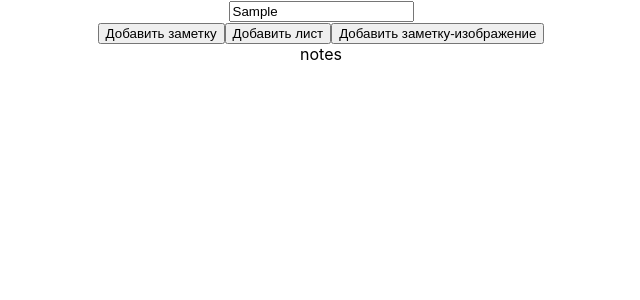
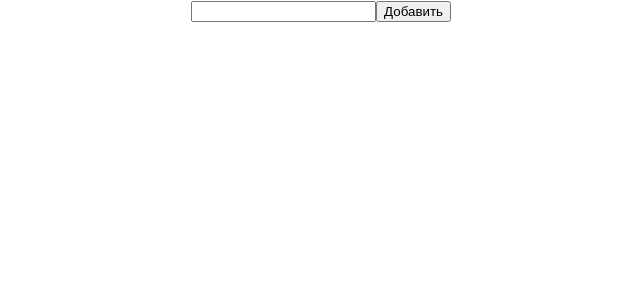
Before and after one commit to tarthur/google-keep-clone, a React (Create React App) app: page / in a window 1280 px wide. Both pictures are taken after typing "Sample" into the empty fields and a click on the button "Добавить заметку". Shown: the top 300 px of the page, without its empty margins (319-959 px from the left). Built offline with nearby package versions, Linux system fonts and the light colour scheme.

Commit message:
note type distribution

```diff
--- a/src/components/add-notes-panel/add-notes-panel.js
+++ b/src/components/add-notes-panel/add-notes-panel.js
@@ -1,16 +1,65 @@
-import React from 'react'
+import React, {Component} from 'react'
 
-const AddNotesPanel = ({addSimpleNote, addListNote, addImgNote, onClick}) => {
+class AddNotesPanel extends Component {
+  state = {
+    addInputText: '',
+    type: ''
+  }
+
+  onClickAddBtn = () => {
+    this.props.onClickAddBtn({
+      text: this.state.addInputText,
+      type: this.state.type
+    });
+    this.setState({
+      addInputText: '',
+      type: ''
+    })
+  }
+
+  onChange = e => this.setState({addInputText: e.target.value})
+  addType = type => this.setState({type})
+
+  getPanel = () => {
+    switch(this.state.type) {
+      case 'note' :
         return (
           <div>
-      <div onClick={onClick}>
+            <input type="text" value={this.state.addInputText} onChange={this.onChange} />
+            <button onClick={this.onClickAddBtn}>Добавить</button>
+          </div>
+        )
+      case 'list' :
+        return (
+          <div>
+            <input type="text" value={this.state.addInputText} onChange={this.onChange} />
+            <button onClick={this.onClickAddBtn}>Добавить</button>
+          </div>
+        )
+      case 'img' :
+        return (
+          <div>
+            <input type="text" value={this.state.addInputText} onChange={this.onChange} />
+            <button onClick={this.onClickAddBtn}>Добавить</button>
+          </div>
+        )
+      default :
+        return (
+          <div>
+            <div>
               <input type="text" />
             </div>
-      <button onClick={addSimpleNote}>Добавить заметку</button>
-      <button onClick={addListNote}>Добавить лист</button>
-      <button onClick={addImgNote}>Добавить заметку-изображение</button>
+            <button onClick={() => this.addType('note')}>Добавить заметку</button>
+            <button onClick={() => this.addType('list')}>Добавить лист</button>
+            <button onClick={() => this.addType('img')}>Добавить заметку-изображение</button>
           </div>
         )
     }
+  }
+
+  render() {
+    return this.getPanel()
+  }
+}
 
 export default AddNotesPanel
--- a/src/components/all-notes/all-notes.js
+++ b/src/components/all-notes/all-notes.js
@@ -1,9 +1,12 @@
 import React from 'react'
+import NotePreview from '../note-preview'
 
-const AllNotes = ({notes}) => {
+const AllNotes = props => {
+  const notes = props.notes.map(note => {
+    return <NotePreview note={note} />
+  })
 
-
-  return <div>notes</div>
+  return <div>{notes}</div>
 }
 
 export default AllNotes
--- a/src/components/main/main.js
+++ b/src/components/main/main.js
@@ -5,61 +5,25 @@ import AllNotes from '../all-notes'
 
 class Main extends Component {
   state = {
-    addPanel: true
+    notes: []
   }
 
-  addSimpleNote = () => {
-    alert('addSimpleNote')
-  }
-
-  addListNote = () => {
-    alert('addListNote')
-  }
-
-  addImgNote = () => {
-    alert('addImgNote')
-  }
-
-  onClickAddPanel = () => {
-    this.setState(state => {
-      const addPanel = !state.addPanel;
-
-      return {addPanel}
+  onClickAddBtn = (obj) => {
+    this.setState({
+      notes: [
+        ...this.state.notes,
+        obj
+      ]
     })
   }
 
-  onBlur = () => {
-    this.setState(state => {
-      const addPanel = !state.addPanel;
+  render() {
+    const {notes} = this.state;
 
-      return {addPanel}
-    })
-  }
-
-  addPanel = () => {
-    const {addPanel} = this.state;
-
-    if (addPanel) {
-      return (
-        <AddNotesPanel onClick={this.onClickAddPanel}
-                       addSimpleNote={this.addSimpleNote}
-                       addListNote={this.addListNote}
-                       addImgNote={this.addImgNote} />
-      )
-    } else {
-      return (
-        <div>
-          <input type="text" onBlur={this.onBlur} />
-        </div>
-      )
-    }
-  }
-
-  render() {
     return (
       <div>
-        {this.addPanel()}
-        <AllNotes notes="notes" />
+        <AddNotesPanel onClickAddBtn={this.onClickAddBtn} />
+        <AllNotes notes={notes} />
       </div>
     )
   }
--- /dev/null
+++ b/src/components/note-preview/index.js
@@ -0,0 +1,3 @@
+import NotePreview from './note-preview';
+
+export default NotePreview;
--- /dev/null
+++ b/src/components/note-preview/note-preview.js
@@ -0,0 +1,11 @@
+import React from 'react'
+
+const AllNotes = props => {
+  const onClick = () => {
+    alert(1)
+  }
+
+  return <div onClick={onClick}>{props.note.text} : {props.note.type}</div>
+}
+
+export default AllNotes
```
Lines whose indentation alone changed are shown as unchanged.
